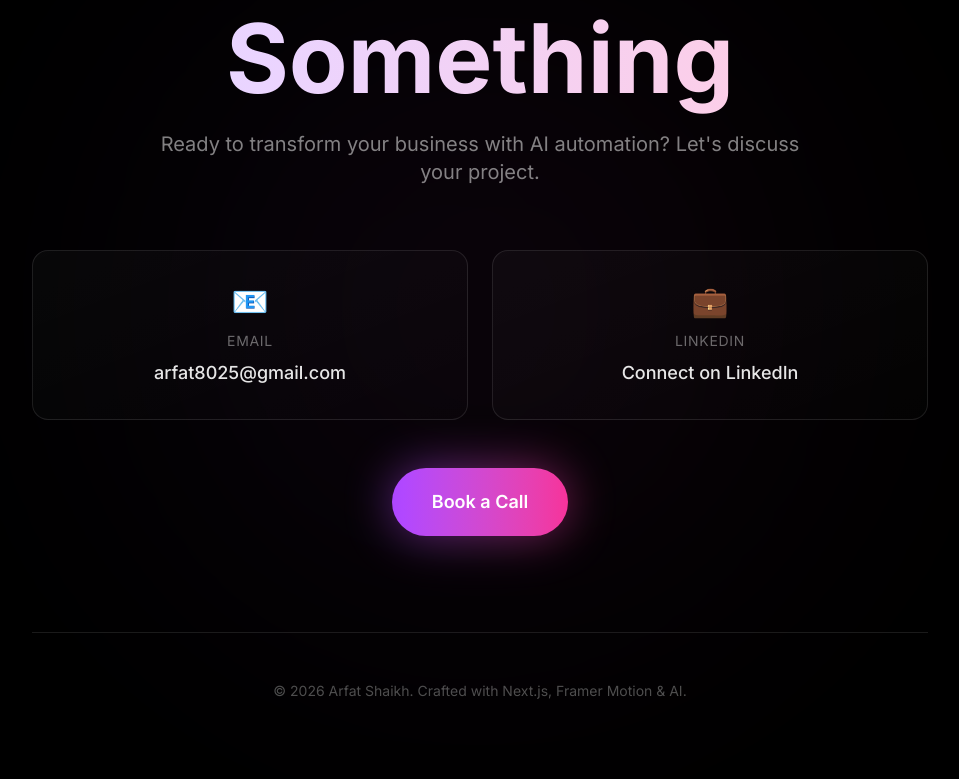
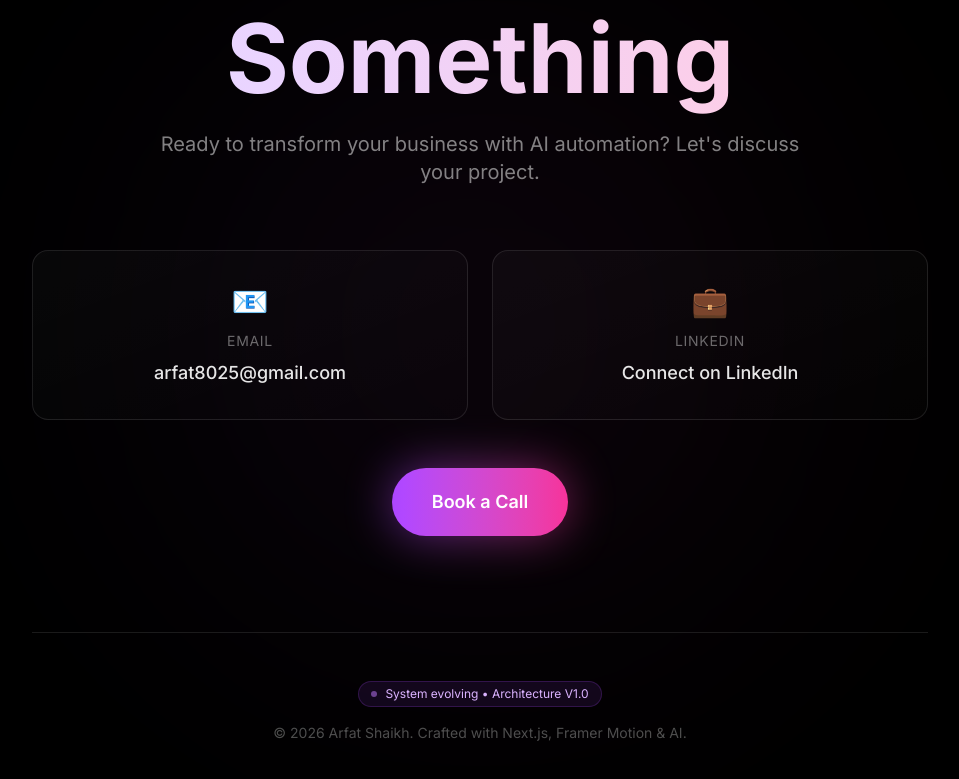
Before and after one commit to Arfat501/portfolio, a Next.js app: page / in a window 1280 px wide. Shown: the part 6329-7108 px from the top of the page, without its empty margins (160-1119 px from the left). Built offline with nearby package versions, Linux system fonts and the light colour scheme.

Commit message:
Add system evolving badge to footer

```diff
--- a/components/Contact.tsx
+++ b/components/Contact.tsx
@@ -98,9 +98,15 @@ export default function Contact() {
                     transition={{ duration: 0.6, delay: 0.6 }}
                     className="mt-24 pt-12 border-t border-white/10"
                 >
-                    <p className="text-sm text-white/30">
-                        © 2026 Arfat Shaikh. Crafted with Next.js, Framer Motion & AI.
-                    </p>
+                    <div className="flex flex-col items-center gap-4">
+                        <div className="px-3 py-1 rounded-full bg-purple-500/10 border border-purple-500/20 text-xs text-purple-300 flex items-center gap-2">
+                            <div className="w-1.5 h-1.5 rounded-full bg-purple-400 animate-pulse" />
+                            System evolving • Architecture V1.0
+                        </div>
+                        <p className="text-sm text-white/30">
+                            © 2026 Arfat Shaikh. Crafted with Next.js, Framer Motion & AI.
+                        </p>
+                    </div>
                 </motion.div>
             </div>
         </section>
```
